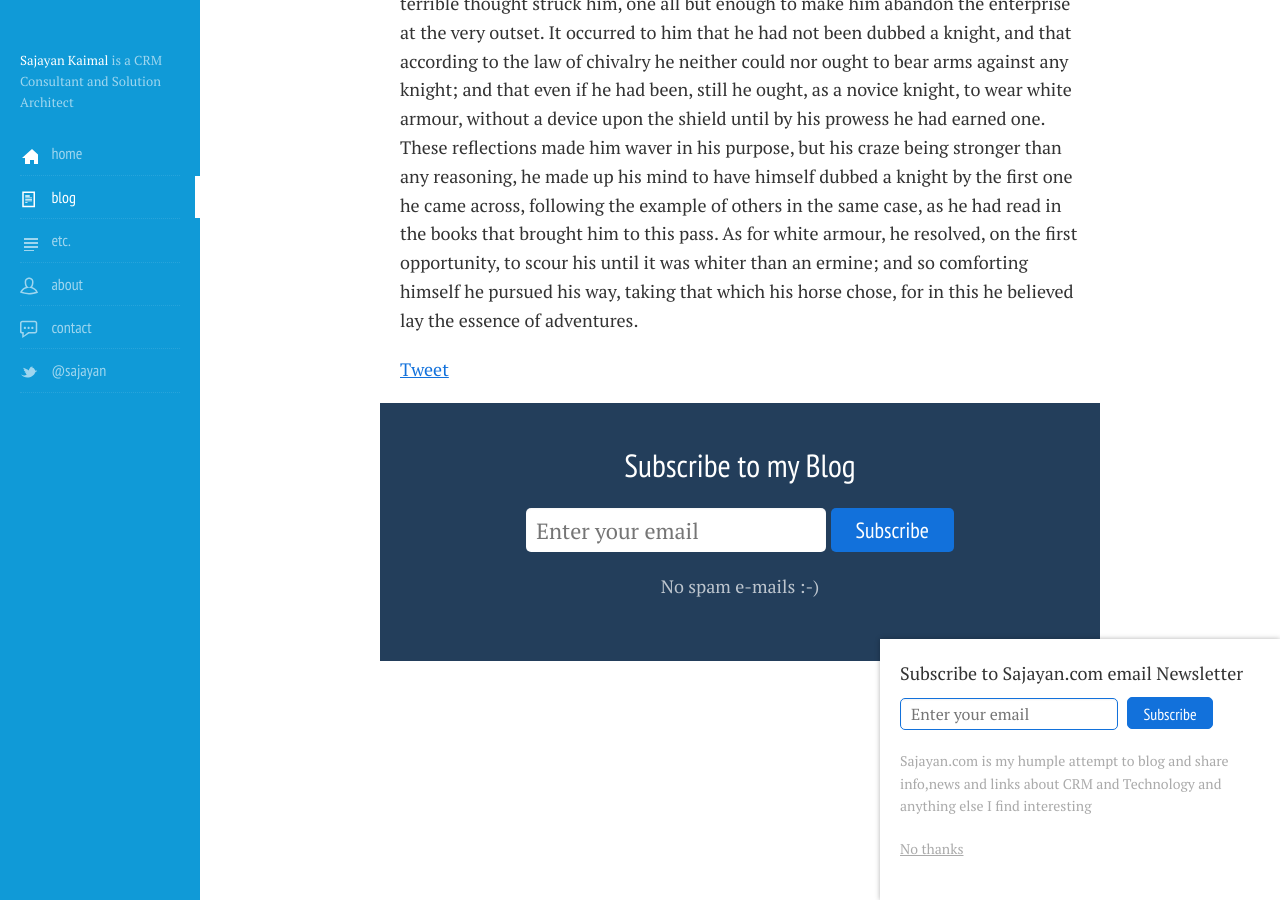
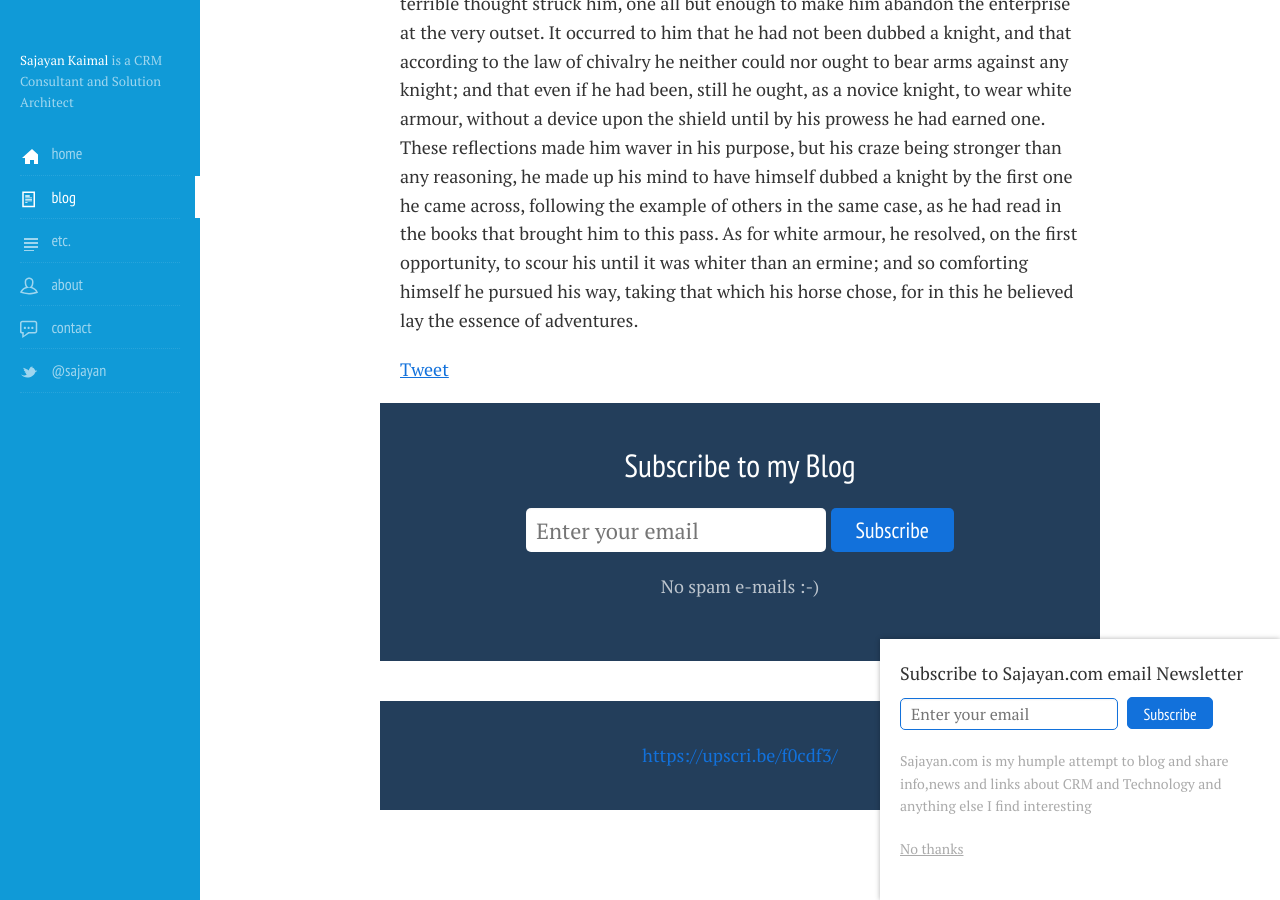
Before and after one commit to sajayan/sajayan.github.io, a Jekyll site: the page built from _posts/2017-10-06-sajayan-kaimal-site-launched.md, in a window 1280 px wide and 900 px high, scrolled down 1225 px. Built offline with Jekyll 4.4.1, drawn with Linux system fonts in a browser that asks for light colours; nearby versions of some CDN libraries; comment, search, counter and statistics services are not loaded.

Commit message:
Update post.html

```diff
--- a/_layouts/post.html
+++ b/_layouts/post.html
@@ -26,6 +26,11 @@ description: Posts about CRM and Technology in general
       <button class="btn-primary">Subscribe</button>
     </form>
     <p>No spam e-mails :-) </p>
+  </div>
+
+
+  <div class="post-subscribe">
+    <a>https://upscri.be/f0cdf3/</a>
   </div>
 
 <!-- jquery -->
```
